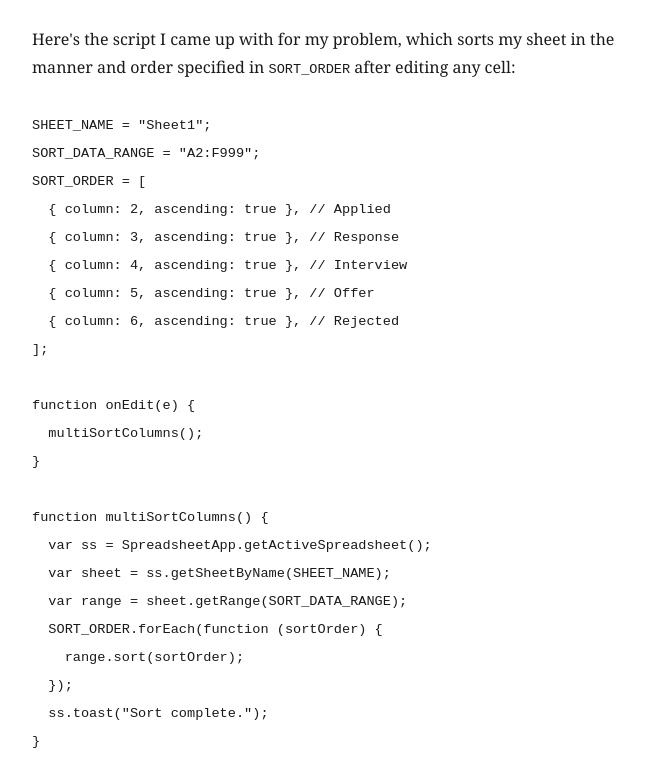
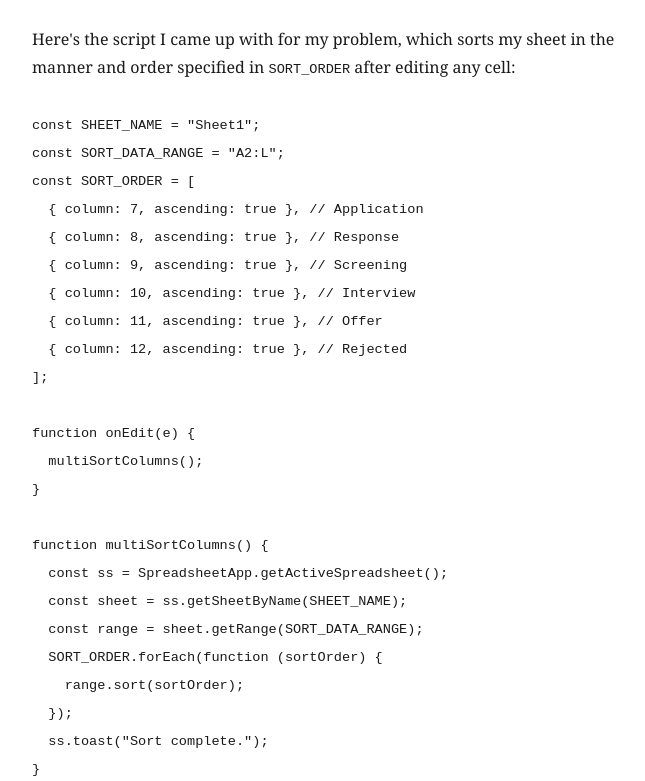
Before and after one commit to colinthornton/colinthornton.github.io, a Gatsby site: page /blog/google-sheets-autosort/ in a window 1280 px wide. Shown: the part 627-1408 px from the top of the page, without its empty margins (293-938 px from the left). Built offline with nearby package versions, Linux system fonts and the light colour scheme; Gatsby itself is replaced by a stand-in of ours; some packages are replaced by stand-ins of ours; code samples lack their colours.

Commit message:
Add consts (#5)

````diff
--- a/content/blog/google-sheets-autosort.md
+++ b/content/blog/google-sheets-autosort.md
@@ -16,14 +16,15 @@ Luckily Google provides us with a pretty [rich API](https://developers.google.co
 Here's the script I came up with for my problem, which sorts my sheet in the manner and order specified in `SORT_ORDER` after editing any cell:
 
 ```javascript
-SHEET_NAME = "Sheet1";
-SORT_DATA_RANGE = "A2:F999";
-SORT_ORDER = [
-  { column: 2, ascending: true }, // Applied
-  { column: 3, ascending: true }, // Response
-  { column: 4, ascending: true }, // Interview
-  { column: 5, ascending: true }, // Offer
-  { column: 6, ascending: true }, // Rejected
+const SHEET_NAME = "Sheet1";
+const SORT_DATA_RANGE = "A2:L";
+const SORT_ORDER = [
+  { column: 7, ascending: true }, // Application
+  { column: 8, ascending: true }, // Response
+  { column: 9, ascending: true }, // Screening
+  { column: 10, ascending: true }, // Interview
+  { column: 11, ascending: true }, // Offer
+  { column: 12, ascending: true }, // Rejected
 ];
 
 function onEdit(e) {
@@ -31,9 +32,9 @@ function onEdit(e) {
 }
 
 function multiSortColumns() {
-  var ss = SpreadsheetApp.getActiveSpreadsheet();
-  var sheet = ss.getSheetByName(SHEET_NAME);
-  var range = sheet.getRange(SORT_DATA_RANGE);
+  const ss = SpreadsheetApp.getActiveSpreadsheet();
+  const sheet = ss.getSheetByName(SHEET_NAME);
+  const range = sheet.getRange(SORT_DATA_RANGE);
   SORT_ORDER.forEach(function (sortOrder) {
     range.sort(sortOrder);
   });
````
